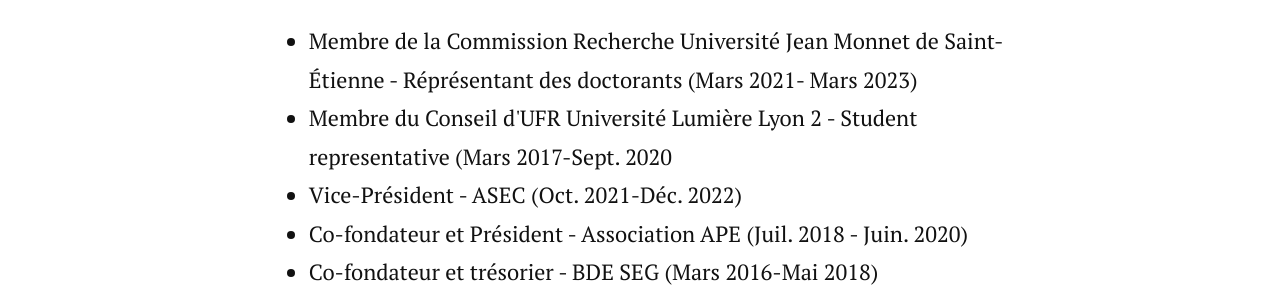
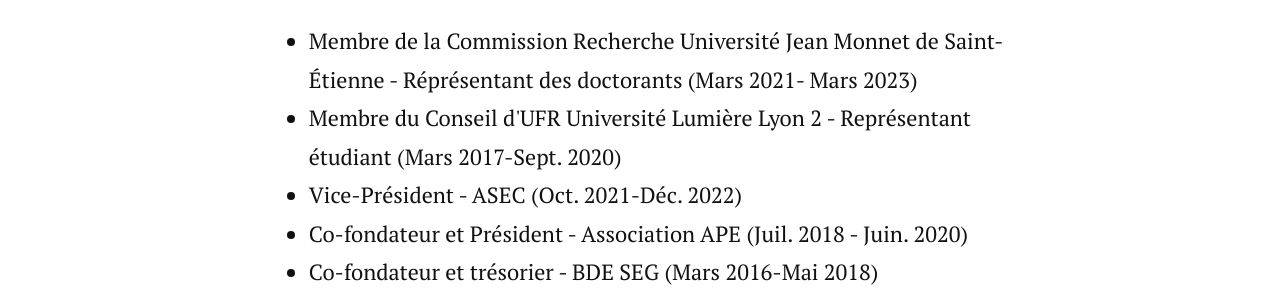
Before and after one commit to JordanNSZ/portofolio, a Jekyll site: the page built from about.md, in a window 1280 px wide. Shown: the part 1608-1907 px from the top of the page. Built offline with Jekyll 4.4.1, drawn with Linux system fonts in a browser that asks for light colours; nearby versions of some CDN libraries.

Commit message:
modif finale articles

```diff
--- a/about.md
+++ b/about.md
@@ -32,7 +32,7 @@
   	<h3>Bénévolats</h3>
 	<ul>
         <li>Membre de la Commission Recherche Université Jean Monnet de Saint-Étienne - Réprésentant des doctorants (Mars 2021- Mars 2023)</li>
-        <li>Membre du Conseil d'UFR Université Lumière Lyon 2 - Student representative (Mars 2017-Sept. 2020</li>
+        <li>Membre du Conseil d'UFR Université Lumière Lyon 2 - Représentant étudiant (Mars 2017-Sept. 2020)</li>
         <li>Vice-Président - ASEC (Oct. 2021-Déc. 2022)</li>
         <li> Co-fondateur et Président - Association APE (Juil. 2018 - Juin. 2020)</li>
         <li> Co-fondateur et trésorier - BDE SEG (Mars 2016-Mai 2018)</li>
```
Also changed, not shown: _posts/2024-09-05-r_rstudio.md (+0 -2 lines), posts.md (+4 -4 lines).
